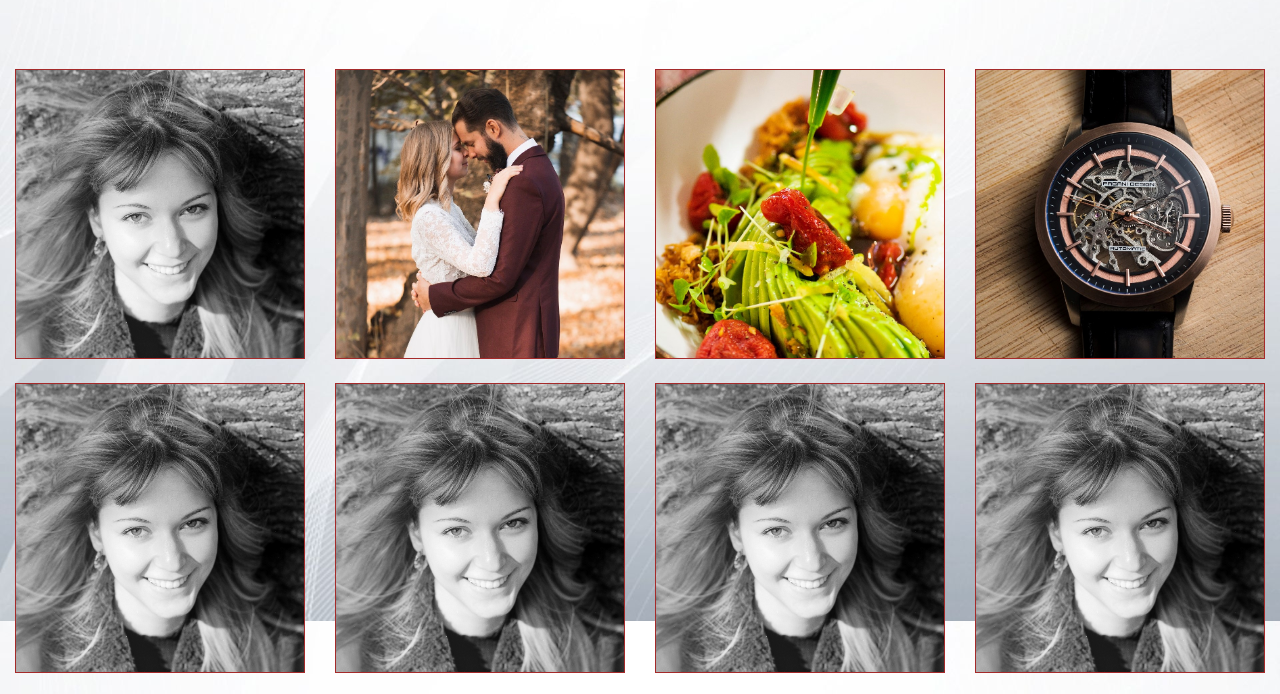
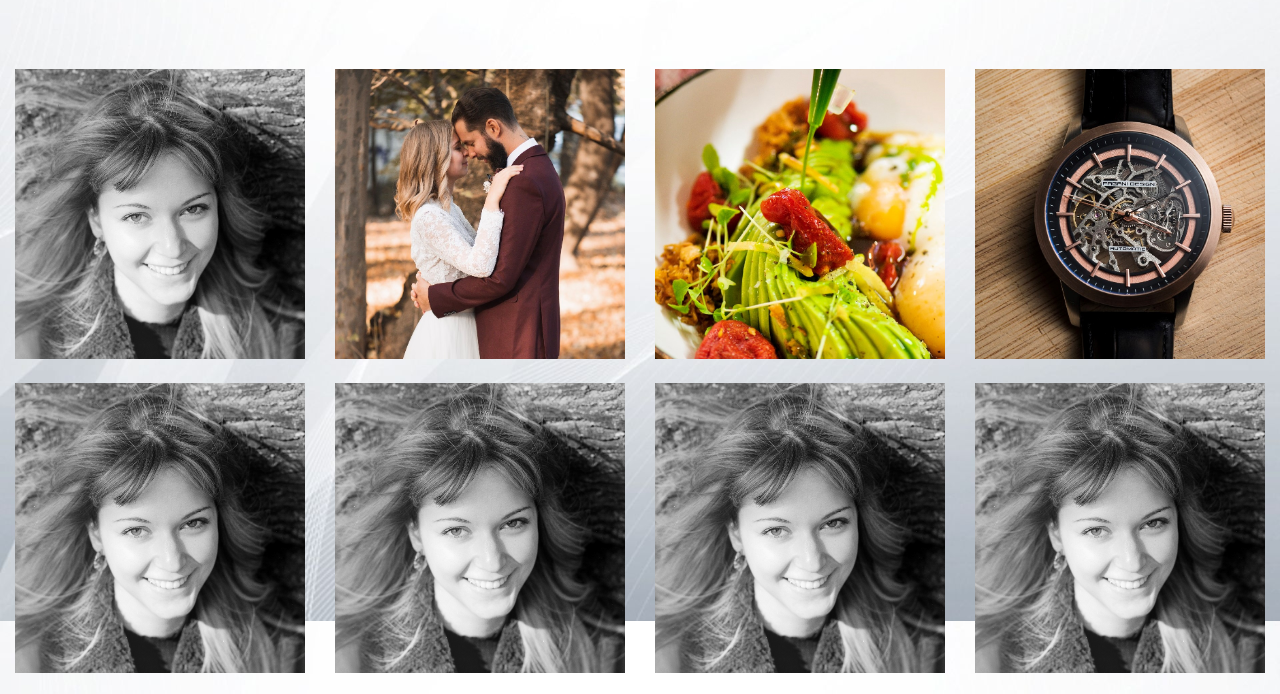
Before and after one commit to BakosEva/bakoseva.gibhub.io, a plain HTML site: page index.html in a window 1280 px wide. Shown: the part 979-1673 px from the top of the page. Drawn offline with nearby package versions, Linux system fonts and the light colour scheme.

Commit message:
index.html-ben border törölve

```diff
--- a/css/styles.css
+++ b/css/styles.css
@@ -141,7 +141,7 @@ body {
     width: 100%;
     height: 100%;
     position: relative;
-    border: 1px solid brown;
+/*    border: 1px solid brown;*/
 }
 
 /*
```
